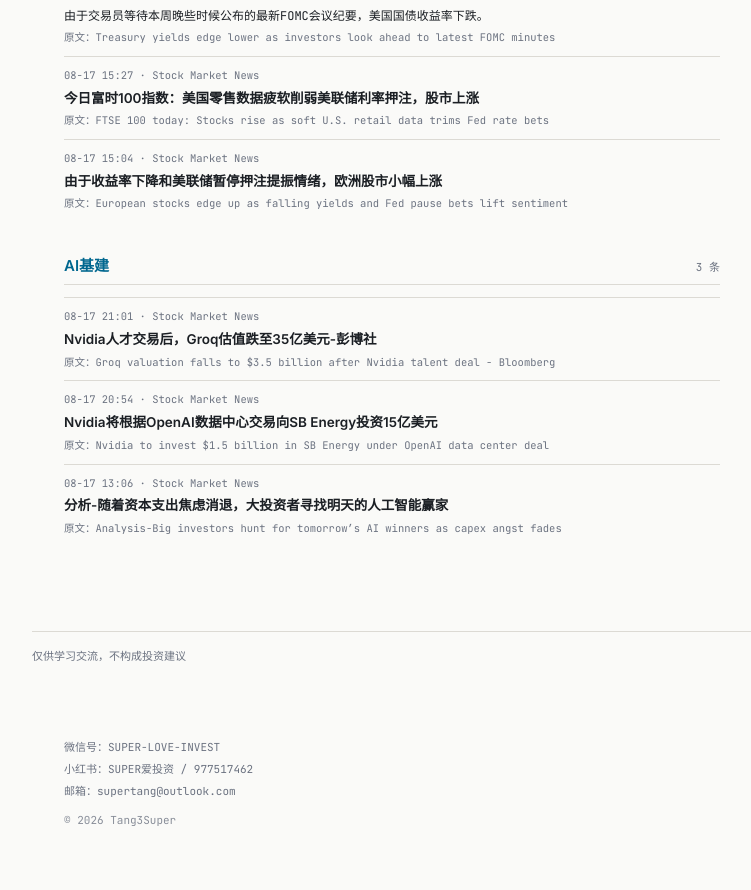
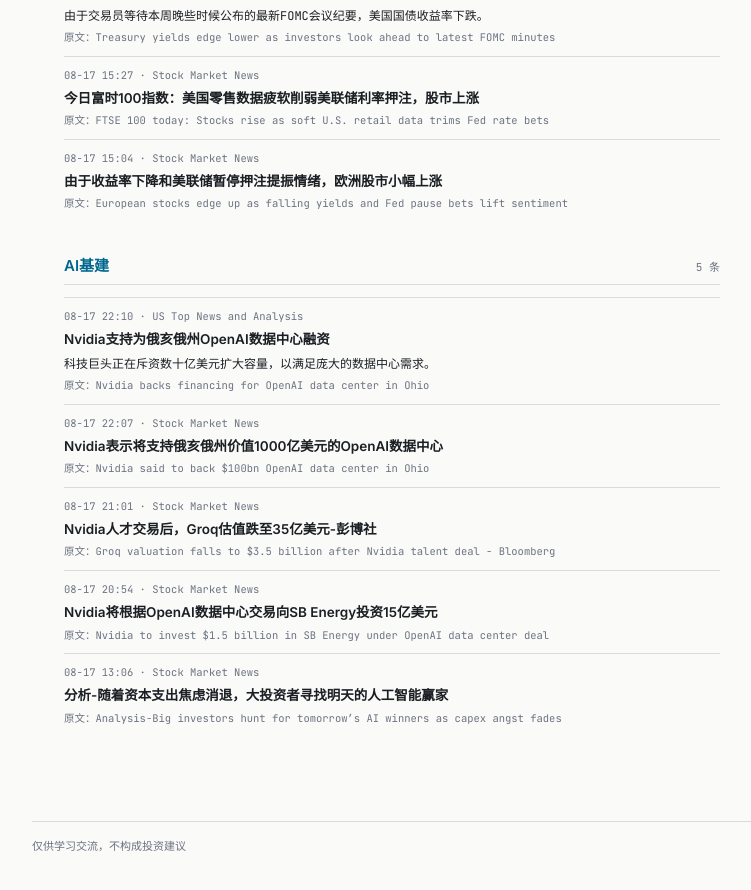
Before and after one commit to tang3super/tang3super.github.io, a Jekyll site: the page built from macro-trade/news-digest.md, in a window 1280 px wide and 900 px high, scrolled down 2122 px. Shown: the top 890 px of the window, without its empty margins (248-999 px from the left). Built offline with Jekyll 4.4.1, drawn with Linux system fonts in a browser that asks for light colours; before the commit the page ends 2976 px from its top, so only the background shows below that; some of the changed text lies outside the part shown.

Commit message:
sync news-digest article

```diff
--- a/macro-trade/news-digest.md
+++ b/macro-trade/news-digest.md
@@ -5,7 +5,7 @@
 date: '2026-08-17'
 summary: 2026年第34周监控
 week_label: 2026年第34周监控
-last_updated: 2026-08-17 21:53
+last_updated: 2026-08-17 22:15
 refresh_note: 每 5 分钟自动刷新
 topics:
 - name: 地缘政治
@@ -148,6 +148,19 @@
     title_zh: 由于收益率下降和美联储暂停押注提振情绪，欧洲股市小幅上涨
 - name: AI基建
   items:
+  - title: Nvidia backs financing for OpenAI data center in Ohio
+    summary: Technology giants are shelling out billions to scale capacity to meet massive data center demand.
+    link: https://www.cnbc.com/2026/08/17/nvidia-financing-open-ai-data-center-ohio.html
+    source: US Top News and Analysis
+    time: 08-17 22:10
+    title_zh: Nvidia支持为俄亥俄州OpenAI数据中心融资
+    summary_zh: 科技巨头正在斥资数十亿美元扩大容量，以满足庞大的数据中心需求。
+  - title: Nvidia said to back $100bn OpenAI data center in Ohio
+    summary: ''
+    link: https://www.investing.com/news/stock-market-news/nvidia-said-to-back-100bn-openai-data-center-in-ohio-4863442
+    source: Stock Market News
+    time: 08-17 22:07
+    title_zh: Nvidia表示将支持俄亥俄州价值1000亿美元的OpenAI数据中心
   - title: Groq valuation falls to $3.5 billion after Nvidia talent deal - Bloomberg
     summary: ''
     link: https://www.investing.com/news/stock-market-news/groq-valuation-falls-to-35-billion-after-nvidia-talent-deal--bloomberg-93CH-4863210
```
